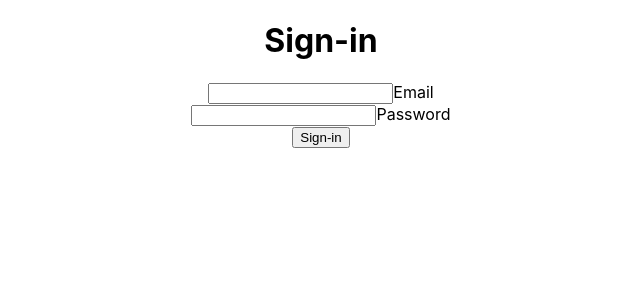
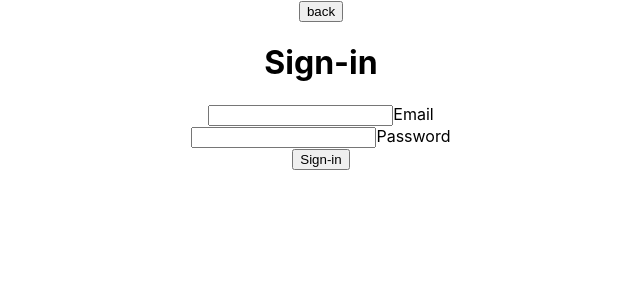
Before and after one commit to Gargar77/seito_cuts, a React (Create React App) app: page /auth in a window 1280 px wide. Both pictures are taken after a click on the element "Sign in". Shown: the top 300 px of the page, without its empty margins (319-959 px from the left). Built offline with nearby package versions, Linux system fonts and the light colour scheme; no server answers.

Commit message:
created back auth navigation

```diff
--- a/src/pages/auth/auth.component.jsx
+++ b/src/pages/auth/auth.component.jsx
@@ -39,11 +39,20 @@ class Auth extends React.Component {
         )
 
         const {isSignIn,isLanding} = this.state;
-
         if (isSignIn && !isLanding) {
-            auth = <SignIn/>
+            auth = (
+                <div>
+                    <button onClick={this.returnHomeHandler}>back</button>
+                    <SignIn/>
+                </div>
+            )
         } else if (!isLanding) {
-            auth = <SignUp/>
+            auth = (
+                <div>
+                    <button onClick={this.returnHomeHandler}>back</button>
+                    <SignUp/>
+                </div>
+            )
         }
 
         return (
```
